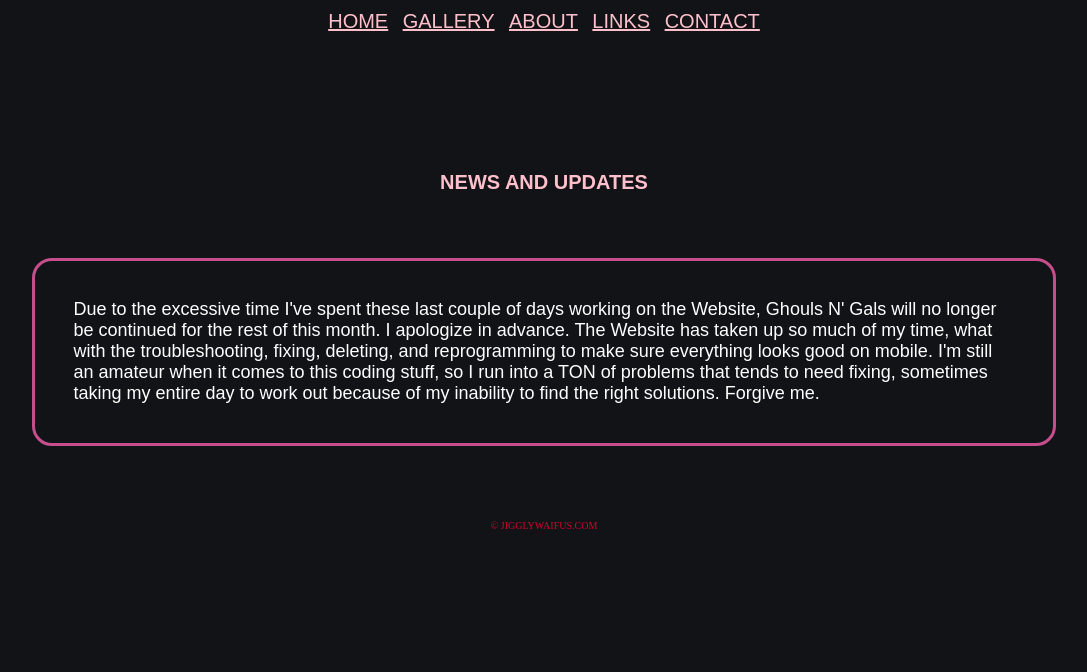
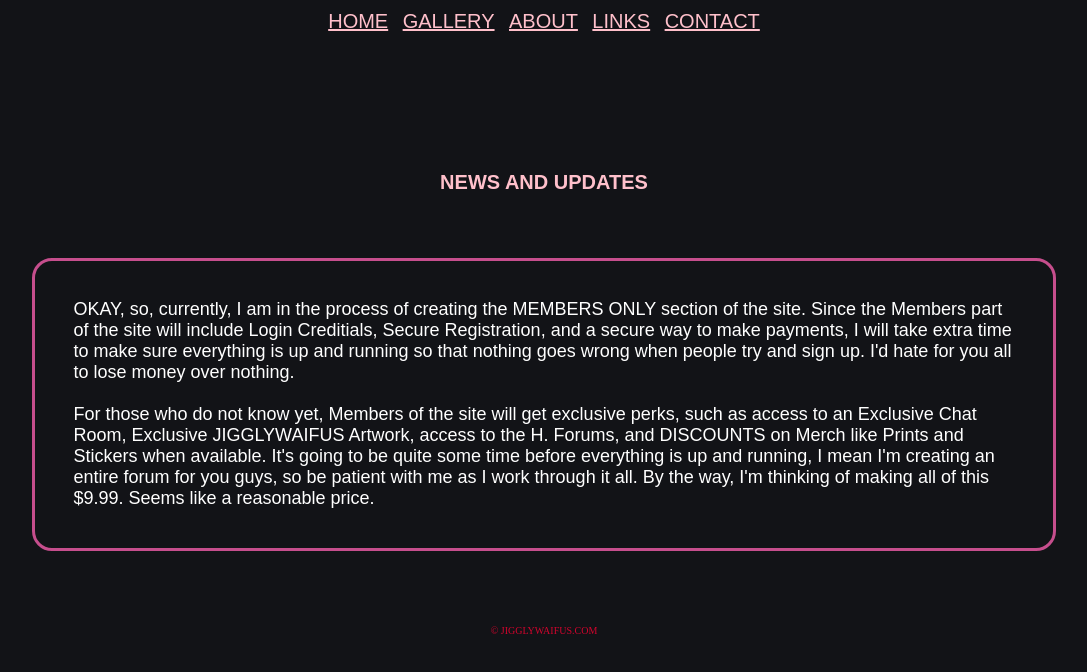
Before and after one commit to SanetheGeek/jigglywaifus, a plain HTML site: page home.html in a window 1280 px wide. Shown: the whole page, without its empty margins (96-1183 px from the left). Drawn offline with nearby package versions, Linux system fonts and the light colour scheme.

Commit message:
Update home.html

```diff
--- a/home.html
+++ b/home.html
@@ -37,7 +37,18 @@
 
 			<h1> NEWS AND UPDATES</h1>
 
-		<p id="one"> Due to the excessive time I've spent these last couple of days working on the Website, Ghouls N' Gals will no longer be continued for the rest of this month. I apologize in advance. The Website has taken up so much of my time, what with the troubleshooting, fixing, deleting, and reprogramming to make sure everything looks good on mobile. I'm still an amateur when it comes to this coding stuff, so I run into a TON of problems that tends to need fixing, sometimes taking my entire day to work out because of my inability to find the right solutions. Forgive me. </p>
+		<p id="one"> OKAY, so, currently, I am in the process of creating the MEMBERS ONLY section of the site. Since the Members
+			part of the site will include Login Creditials, Secure Registration, and a secure way to make payments, I will take
+			extra time to make sure everything is up and running so that nothing goes wrong when people try and sign up. I'd hate
+			for you all to lose money over nothing.
+			<br>
+			<br>
+			For those who do not know yet, Members of the site will get exclusive perks, such as access to an Exclusive Chat Room,
+			Exclusive JIGGLYWAIFUS Artwork, access to the H. Forums, and DISCOUNTS on Merch like Prints and Stickers when available. It's going
+			to be quite some time before everything is up and running, I mean I'm creating an entire forum for you guys, so be patient with me
+			as I work through it all. By the way, I'm thinking of making all of this $9.99. Seems like a reasonable price.
+
+		</p>
 
 
 
```
